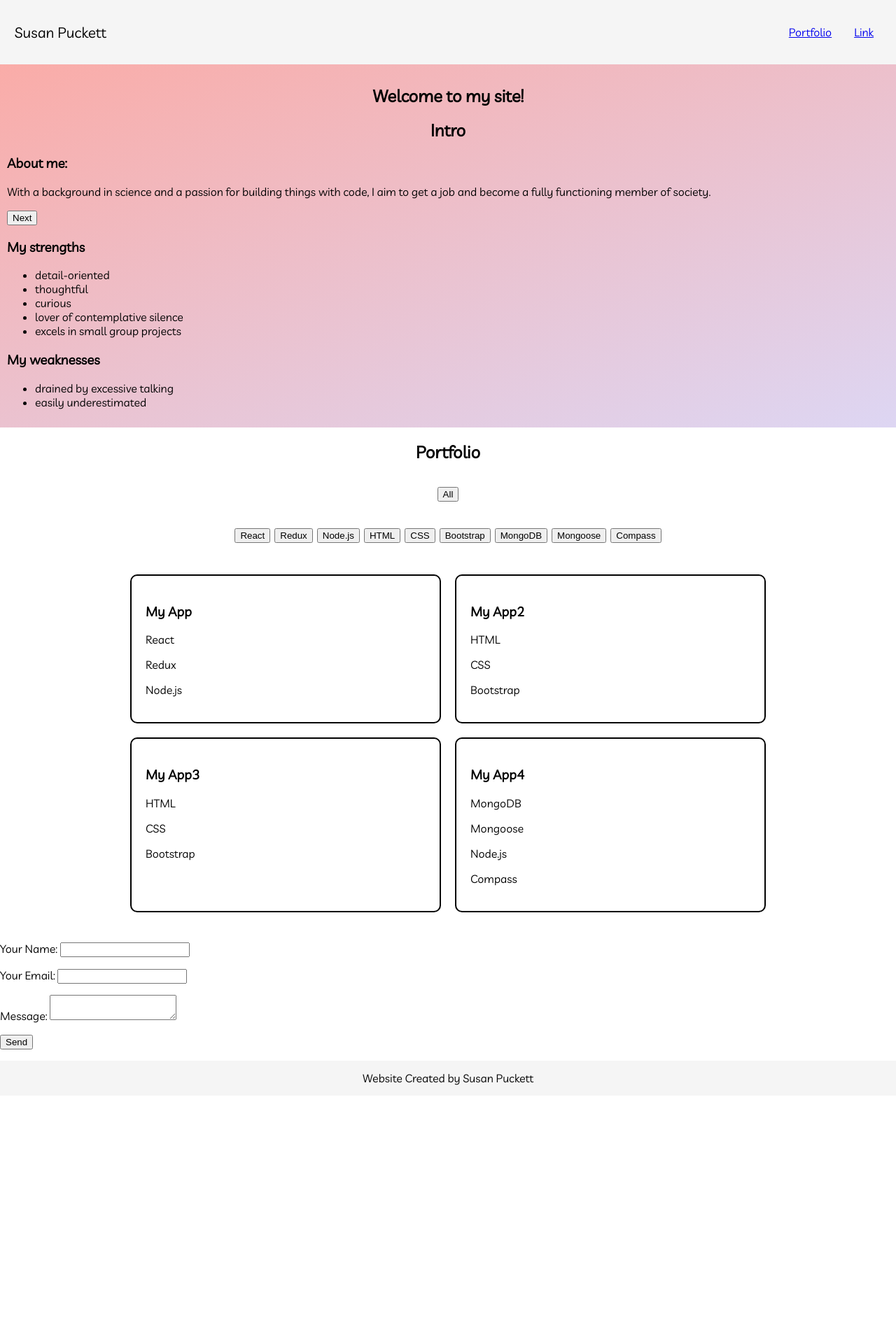
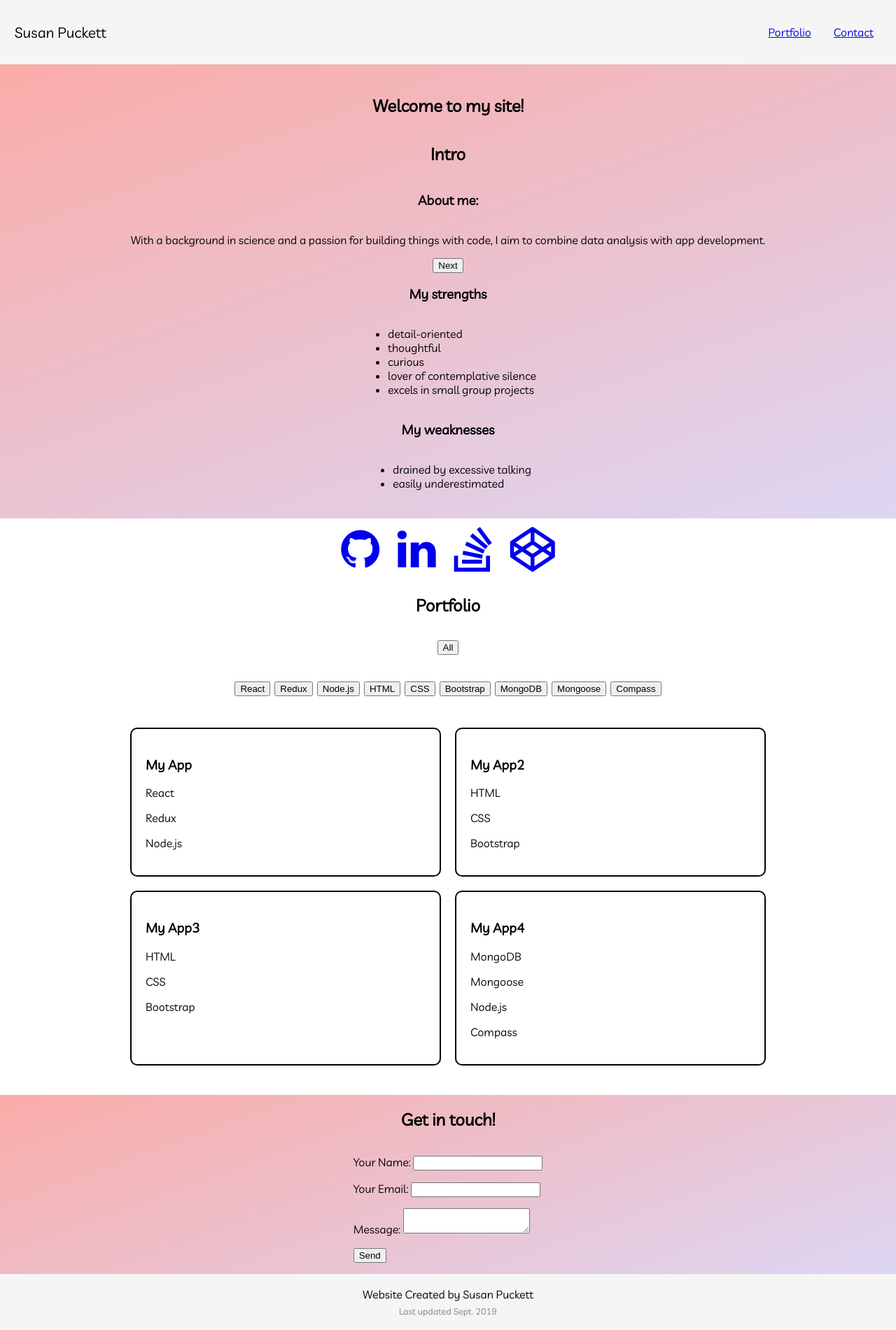
Before and after one commit to sepuckett86/portfolio-react, a React app: page / in a window 1280 px wide. Shown: the whole page at 70% size. Before the commit the page ends 1566 px from the top, so only its background shows below. Built offline with nearby package versions, Linux system fonts and the light colour scheme.

Commit message:
add links and update content

```diff
--- a/src/components/Footer.css
+++ b/src/components/Footer.css
@@ -1,11 +1,12 @@
 .Footer {
   text-align: center;
-  line-height: 50px;
   background-color: #f5f5f5;
+  padding-top: 1.2em;
+  padding-bottom: 1.2em;
 
-  ul {
-    list-style: none;
-    padding: 0;
-    margin: 0;
+  .updated {
+    font-size: 0.8em;
+    color: grey;
+    padding-top: 0.5em;
   }
 }
--- a/src/components/Footer.js
+++ b/src/components/Footer.js
@@ -5,6 +5,7 @@ function Footer() {
   return (
     <footer className={styles.Footer}>
       Website Created by Susan Puckett
+      <div className={styles.updated}>Last updated Sept. 2019</div>
     </footer>
   );
 }
--- a/src/components/Header.js
+++ b/src/components/Header.js
@@ -8,7 +8,7 @@ function Header() {
       <p className={styles.name}>Susan Puckett</p>
       <ul>
         <li><a href="#portfolio">Portfolio</a></li>
-        <li><a href="#contact">Link</a></li>
+        <li><a href="#contact">Contact</a></li>
       </ul>
     </header>
   );
--- /dev/null
+++ b/src/components/contact/ContactForm.css
@@ -0,0 +1,7 @@
+.ContactForm {
+  display: flex;
+  flex-direction: column;
+  justify-content: center;
+  align-items: center;
+  background-image: linear-gradient(-20deg, #ddd6f3 0%, #faaca8 100%, #faaca8 100%);
+}
--- a/src/components/contact/ContactForm.js
+++ b/src/components/contact/ContactForm.js
@@ -1,4 +1,5 @@
 import React, { Component } from 'react';
+import styles from './ContactForm.css';
 
 const encode = (data) => {
   return Object.keys(data)
@@ -33,6 +34,8 @@ class ContactForm extends Component {
   render() {
     const { name, email, message } = this.state;
     return (
+      <section id="contact" className={styles.ContactForm}>
+        <h2>Get in touch!</h2>
         <form onSubmit={this.handleSubmit}>
           <p>
             <label>
@@ -53,6 +56,7 @@ class ContactForm extends Component {
             <button type="submit">Send</button>
           </p>
         </form>
+      </section>
     );
   }
 }
--- a/src/components/Intro.css
+++ b/src/components/intro/Intro.css
@@ -1,5 +1,8 @@
 .Intro {
   background-image: linear-gradient(-20deg, #ddd6f3 0%, #faaca8 100%, #faaca8 100%);
   margin: 0;
-  padding: 10px;
+  padding: 1.5em;
+  display: flex;
+  flex-direction: column;
+  align-items: center;
 }
--- /dev/null
+++ b/src/components/intro/Media.css
@@ -0,0 +1,8 @@
+.Media {
+  display: flex;
+  justify-content: center;
+  i {
+    font-size: 4em;
+    padding: 0.2em;
+  }
+}
--- /dev/null
+++ b/src/components/intro/Media.js
@@ -0,0 +1,15 @@
+import React from 'react';
+import styles from './Media.css';
+
+function Media() {
+  return (
+    <div className={styles.Media}>
+      <a href="https://github.com/sepuckett86" target="_blank" rel="noopener noreferrer"><i className="fa fa-github" aria-hidden="true"></i></a>
+      <a href="https://www.linkedin.com/in/susanpuckett/" target="_blank" rel="noopener noreferrer"><i className="fa fa-linkedin" aria-hidden="true"></i></a>
+      <a href="https://stackoverflow.com/users/8995371/sepuckett86" target="_blank" rel="noopener noreferrer"><i className="fa fa-stack-overflow" aria-hidden="true"></i></a>
+      <a href="https://codepen.io/sepuckett86/" target="_blank" rel="noopener noreferrer"><i className="fa fa-codepen" aria-hidden="true"></i></a>
+    </div>
+  );
+}
+
+export default Media;
--- a/src/containers/IntroContainer.js
+++ b/src/containers/IntroContainer.js
@@ -1,16 +1,18 @@
 import React, { Component } from 'react';
-import Intro from '../components/Intro';
+import Intro from '../components/intro/Intro';
+import Media from '../components/intro/Media';
 
 class IntroContainer extends Component {
   state = {
     introStatements: [
-      'With a background in science and a passion for building things with code, I aim to get a job and become a fully functioning member of society.',
+      'With a background in science and a passion for building things with code, I aim to combine data analysis with app development.',
       'An introvert who also loves to contribute to a team, I aim to find that sweet spot of balance of socialization and focused alone time.',
       'Here is where a witty intro statement should go that accentuates my personality. Hi?',
       'Not a fan of the idea of networking, but am a fan of getting to know tech-passionate people.',
       'Fun fact: according to the Gallup Clifton Strengths test, my top strengths are adaptability, learner, intellection, input, and responsibility.',
       'On the fence about the trailing comma.',
-      'One of my life goals is to play in clarinet in a community band until I die.'
+      'One of my life goals is to play in clarinet in a community band until I die.',
+      'Over 1.1k Github contributions in the past year as of Sept 2019.'
     ],
     strengths: [
       'detail-oriented',
@@ -27,7 +29,10 @@ class IntroContainer extends Component {
 
   render() {
     return (
+      <>
       <Intro introStatements={this.state.introStatements} strengths={this.state.strengths} weaknesses={this.state.weaknesses} />
+      <Media />
+      </>
     );
   }
 }
--- a/src/containers/Portfolio.js
+++ b/src/containers/Portfolio.js
@@ -68,7 +68,7 @@ export default class Portfolio extends Component {
     const selectedProjects = this.makeSelectedProjects();
 
     return (
-      <section>
+      <section id="portfolio">
         <h2>Portfolio</h2>
         <PortfolioTags
           tags={this.state.tags}
--- a/src/index.html
+++ b/src/index.html
@@ -5,7 +5,9 @@
   <meta charset="UTF-8">
   <meta name="viewport" content="width=device-width, initial-scale=1.0">
   <meta http-equiv="X-UA-Compatible" content="ie=edge">
-  <link rel="shortcut icon" href="favicon.ico">
+  <link rel="shortcut icon" href="favicon.ico" >
+  <link rel="stylesheet" href="https://cdnjs.cloudflare.com/ajax/libs/font-awesome/4.7.0/css/font-awesome.min.css">
+  <meta name="description" content="Welcome to the web-development portfolio of Susan Puckett. Interact with websites and web-apps she has created involving HTML, CSS, JavaScript, React, Redux, Express, and more." />
   <title>portfolio-react</title>
 </head>
 
```
Also changed, not shown: src/components/intro/Intro.js (renamed from src/components/Intro.js). Lines whose indentation alone changed are shown as unchanged.
